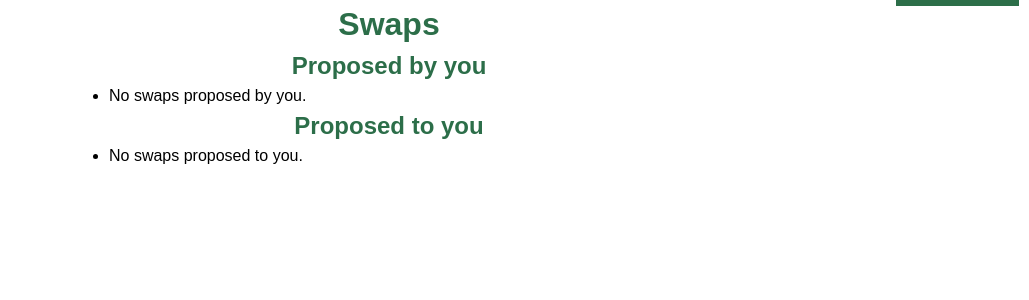
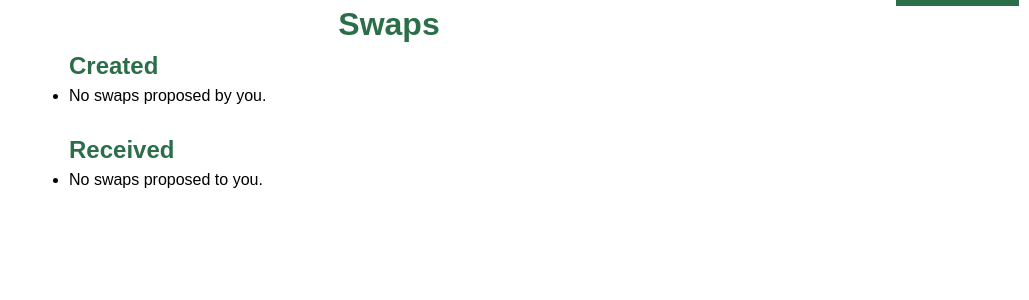
Before and after one commit to jhthompson/book-swap, a Django app: page /swaps in a window 1280 px wide. Shown: the part 65-365 px from the top of the page, without its empty margins (251-1280 px from the left). Run offline with Django 5.2, Linux system fonts and the light colour scheme; the visitor is signed in with stand-in values (Sample User, id 1); data that the repository does not hold is empty.

Commit message:
Simplify swaps page

```diff
--- a/core/static/core/css/utility/utility.css
+++ b/core/static/core/css/utility/utility.css
@@ -111,6 +111,10 @@
     color: var(--muted);
 }
 
+.margin-block\:s0 {
+    margin-block: var(--s0);
+}
+
 .margin-block-start\:s0 {
     margin-block-start: var(--s0);
 }
@@ -125,6 +129,10 @@
 
 .font-size\:s1 {
     font-size: var(--s1);
+}
+
+.display\:block {
+    display: block;
 }
 
 .display\:flex {
--- a/core/templates/core/swaps.html
+++ b/core/templates/core/swaps.html
@@ -3,58 +3,53 @@
 {% block main %}
 <h1 class="center text-align:center color-primary">Swaps</h1>
 
-<h2 class="center text-align:center color-primary">Proposed by you</h2>
-<ul class="center">
+<div class="stack">
+    <div>
+        <h2 class="center color-primary">Created</h2>
+        <ul class="center stack padding:0" style="--space: 1rem">
             {% for swap in swaps_by_you %}
-        <li>
-            <h2>
-                <a href="{% url 'swap' swap.id %}">Proposed Swap with {{ swap.proposed_to.username }}</a>
-            </h2>
-            <p>Created {{ swap.created_at|timesince }} ago</p>
-            <h3>{{ swap.proposed_to.username }}'s books</h3>
-            <ul>
+                <li class="box list-style:none">
+                    <a href="{% url 'swap' swap.id %}">
+                        {% for book in swap.offered_books.all %}
+                            {{ book.title }}{% if not forloop.last %}, {% endif %}
+                        {% endfor %}
+
+                        <i class="bi bi-arrow-left-right"></i>
                         {% for book in swap.requested_books.all %}
-                    <li>{{ book.title }}</li>
+                            {{ book.title }}{% if not forloop.last %}, {% endif %}
                         {% endfor %}
-            </ul>
+                    </a>
 
-            <h3>Your Books</h3>
-            <ul>
-                {% for book in swap.offered_books.all %}
-                    <li>{{ book.title }}</li>
-                {% endfor %}
-            </ul>
-
+                    <small class="display:block">{{ swap.created_at|timesince }} ago</small>
                 </li>
             {% empty %}
                 <li>No swaps proposed by you.</li>
             {% endfor %}
         </ul>
+    </div>
 
-<h2 class="center text-align:center color-primary">Proposed to you</h2>
-<ul class="center">
+    <div>
+        <h2 class="center color-primary">Received</h2>
+        <ul class="center stack padding:0" style="--space: 1rem">
             {% for swap in swaps_to_you %}
-        <li>
-            <h2>
-                <a href="{% url 'swap' swap.id %}">Swap proposed by {{ swap.proposed_by.username }}</a>
-            </h2>
-            <p>Created {{ swap.created_at|timesince }} ago</p>
-            <h3>{{ swap.proposed_by.username }}'s books</h3>
-            <ul>
+                <li class="box list-style:none">
+                    <a href="{% url 'swap' swap.id %}">
                         {% for book in swap.requested_books.all %}
-                    <li>{{ book.title }}</li>
+                            {{ book.title }}{% if not forloop.last %}, {% endif %}
                         {% endfor %}
-            </ul>
 
-            <h3>Your Books</h3>
-            <ul>
+                        <i class="bi bi-arrow-left-right"></i>
                         {% for book in swap.offered_books.all %}
-                    <li>{{ book.title }}</li>
+                            {{ book.title }}{% if not forloop.last %}, {% endif %}
                         {% endfor %}
-            </ul>
+                    </a>
 
+                    <small class="display:block">{{ swap.created_at|timesince }} ago</small>
                 </li>
             {% empty %}
                 <li>No swaps proposed to you.</li>
             {% endfor %}
+        </ul>
+    </div>
+</div>
 {% endblock main %}
--- a/core/views.py
+++ b/core/views.py
@@ -211,8 +211,12 @@ def new_listing(request):
 def swaps(request):
     context = {}
 
-    context["swaps_by_you"] = BookSwap.objects.filter(proposed_by=request.user)
-    context["swaps_to_you"] = BookSwap.objects.filter(proposed_to=request.user)
+    context["swaps_by_you"] = BookSwap.objects.filter(
+        proposed_by=request.user
+    ).order_by("-created_at")
+    context["swaps_to_you"] = BookSwap.objects.filter(
+        proposed_to=request.user
+    ).order_by("-created_at")
 
     return render(request, "core/swaps.html", context)
 
```
Lines whose indentation alone changed are shown as unchanged.
